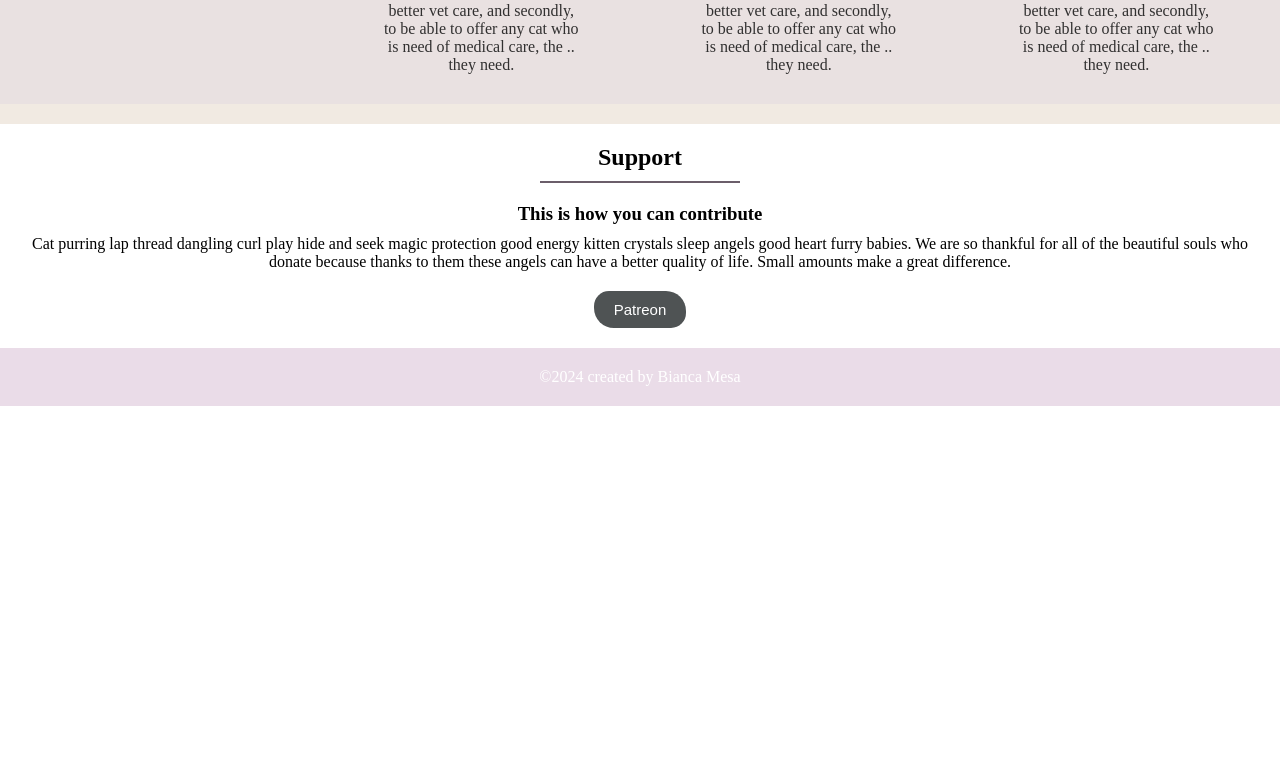
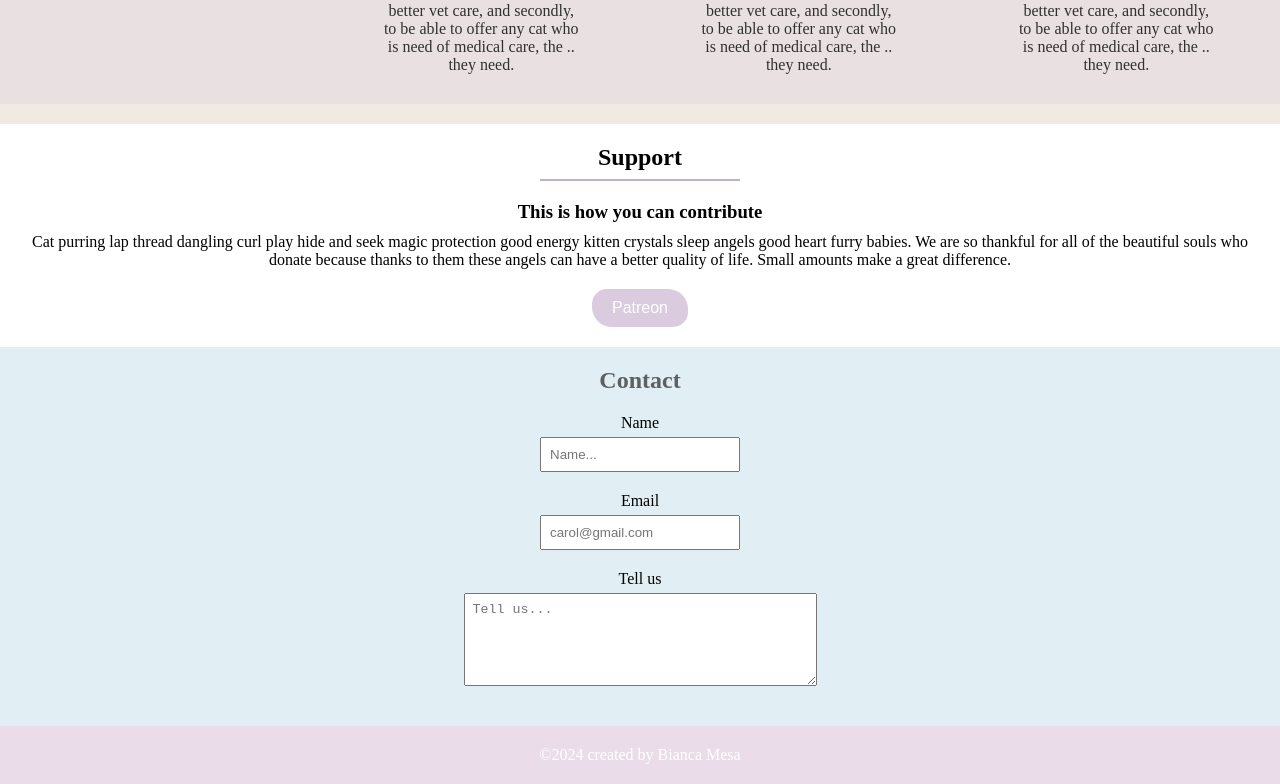
Before and after one commit to BiancaMesa/cat-charity, a React (Vite) app: page / in a window 1280 px wide. Shown: the part 1917-2701 px from the top of the page. Before the commit the page ends 2323 px from the top, so only its background shows below. Built offline with nearby package versions, Linux system fonts and the light colour scheme.

Commit message:
contact form added

```diff
--- /dev/null
+++ b/src/components/Contact.jsx
@@ -0,0 +1,22 @@
+import "../scss/components/Contact.scss";
+
+function Contact() {
+  return (
+    <section className="contactContainer">
+        <h1 className="contactContainer__title">Contact</h1>
+
+        <form className="contactContainer__form">
+            <label className="contactContainer__form--label" htmlFor="name">Name</label>
+            <input className="contactContainer__form--input" id="name" name="name" type="text" placeholder="Name..."/>
+            <label className="contactContainer__form--label" htmlFor="email">Email</label>
+            <input className="contactContainer__form--input" id="email" name="email" type="email" placeholder="carol@gmail.com"/>
+            <label className="contactContainer__form--label" htmlFor="description">Tell us</label>
+            {/* <input className="contactContainer__form--inputDescription" id="description" name="description" type="text" placeholder="Tell us..."/> */}
+            <textarea className="contactContainer__form--inputDescription"  rows="5" cols="40" id="description" placeholder="Tell us...">
+            </textarea>
+        </form>
+    </section>
+  );
+}
+
+export default Contact;
--- a/src/components/Donations.jsx
+++ b/src/components/Donations.jsx
@@ -12,7 +12,7 @@ function Donations() {
         </div>
 
         <div className="donationsContainer__goalsSection">
-            <h2 className="donationsContainer__goalsSection--title">Goals</h2>
+            <h1 className="donationsContainer__goalsSection--title">Goals</h1>
 
             <div className="donationsContainer__goalsSection--goals">
                 <div className="spayingMiniSection">
--- a/src/components/Main.jsx
+++ b/src/components/Main.jsx
@@ -3,6 +3,7 @@ import Hero from "./Hero";
 import CatsContainer from "./CatsContainer";
 import Donations from "./Donations";
 import Support from "./Support";
+import Contact from "./Contact";
 
 function Main() {
   return (
@@ -11,6 +12,7 @@ function Main() {
       <CatsContainer />
       <Donations />
       <Support />
+      <Contact />
     </main>
   );
 }
--- /dev/null
+++ b/src/scss/components/Contact.scss
@@ -0,0 +1,36 @@
+.contactContainer {
+    text-align: center;
+    //background-color: rgb(232, 238, 242);
+    background-color: rgb(225, 238, 243);
+    padding: 20px;
+
+
+    &__title {
+        color: rgb(63, 63, 67);
+        color: rgb(92, 96, 96);
+        margin-bottom: 20px;
+    }
+
+    &__form {
+        display: flex;
+        flex-direction: column;
+        align-items: center;
+
+        &--label {
+            margin-bottom: 5px;
+
+        }
+
+        &--input {
+            width: 200px;
+            margin-bottom: 20px;
+            padding: 8px;
+        }
+
+        &--inputDescription {
+           //width: 250px;
+            margin-bottom: 20px;
+            padding: 8px;
+        }
+    }
+}
--- a/src/scss/components/Support.scss
+++ b/src/scss/components/Support.scss
@@ -8,7 +8,7 @@
     text-align: center;
 
     &__title {
-        margin-bottom: 10px;
+        margin-bottom: 8px;
        // padding-bottom: 10px;
         //border-bottom: 1px solid rgb(57, 57, 57);
 
@@ -20,7 +20,7 @@
         //background-image: linear-gradient(to left, transparent, #a992ad 25%, #c0b7e8 45%, rgb(197, 156, 194) 65%, #cab4cb 75%, transparent);
         // background-image: linear-gradient(to left, transparent, rgb(186, 119, 169) 25%, rgb(189, 152, 186) 50%, rgb(186, 119, 169) 25%, transparent);
         // background-image: linear-gradient(to left, transparent, rgb(189, 152, 186),transparent);
-        border: 0.8px solid rgb(107, 94, 106);
+        border: 0.8px solid rgb(197, 175, 195);
         width: 200px;
     }
 
@@ -35,12 +35,13 @@
     }
 
     &__patreonButton {
-        background-color: rgb(79, 83, 84);
+        //background-color: rgb(79, 83, 84);
+        background-color: rgb(218, 203, 222);
         color: white;
         border: none;
         border-radius: 15px 20px;
         padding: 10px 20px;
-        font-size: 15px;
+        font-size: 16px;
         cursor: pointer;
     }
 }
```
